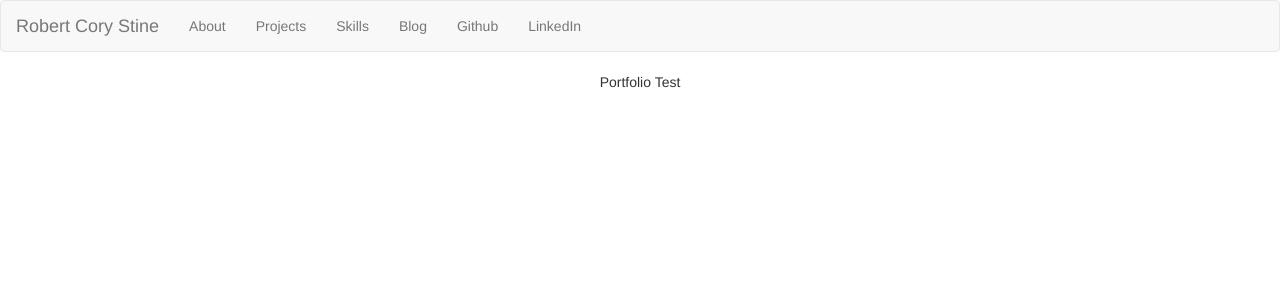
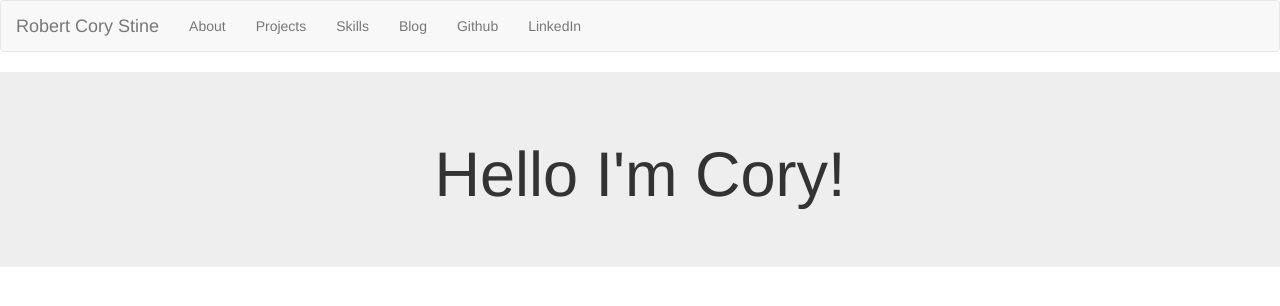
Before and after one commit to GoldenPavilion/portfolio, a React (Create React App) app: page / in a window 1280 px wide. Shown: the top 306 px of the page. Built offline with nearby package versions, Linux system fonts and the light colour scheme.

Commit message:
styled Main as jumbotron

```diff
--- a/src/Main.js
+++ b/src/Main.js
@@ -2,8 +2,8 @@ import React from 'react';
 
 const Main = () => {
     return(
-        <div>
-            Portfolio Test
+        <div className="jumbotron">
+            <h1>Hello I'm Cory!</h1>
         </div>
     )
 }
```
